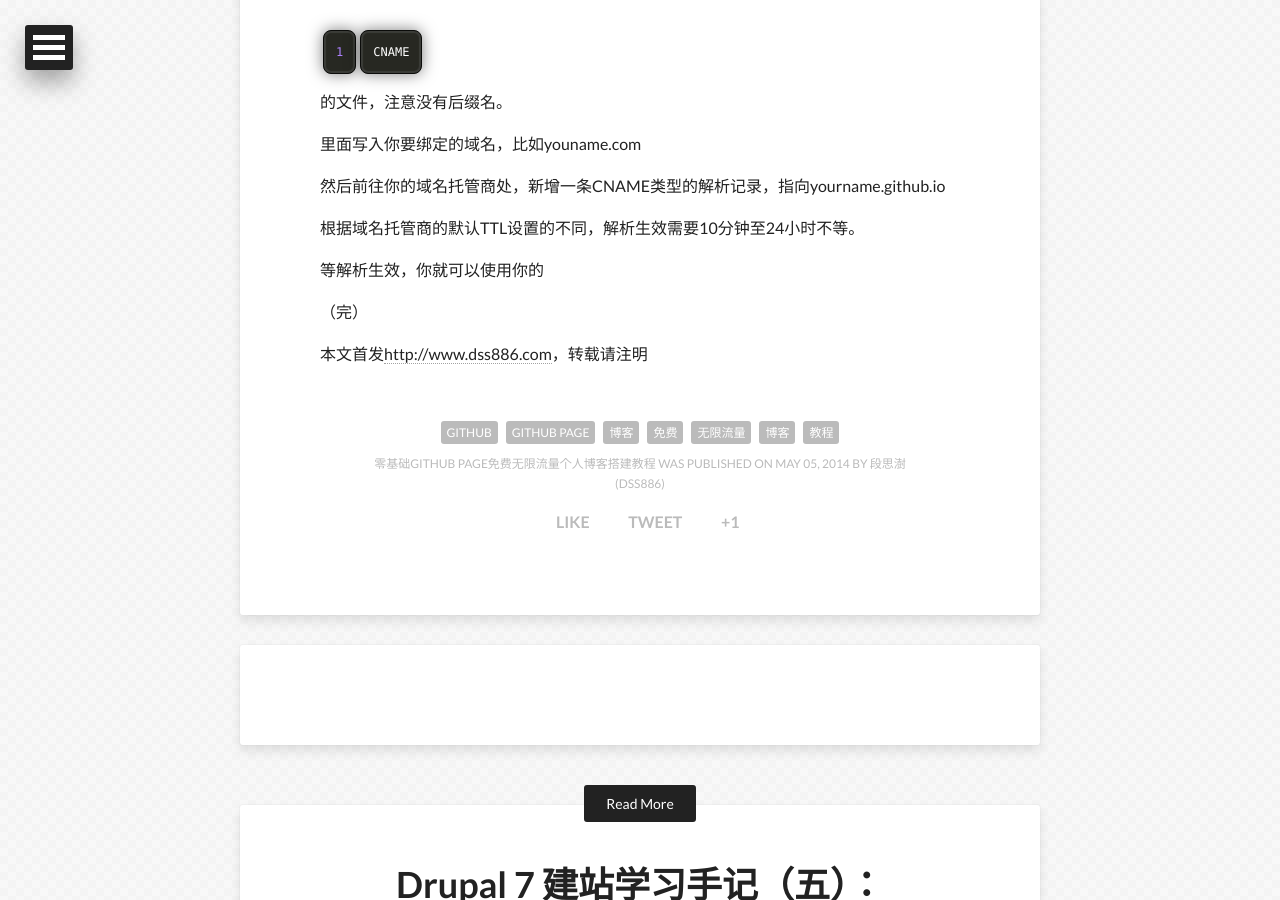
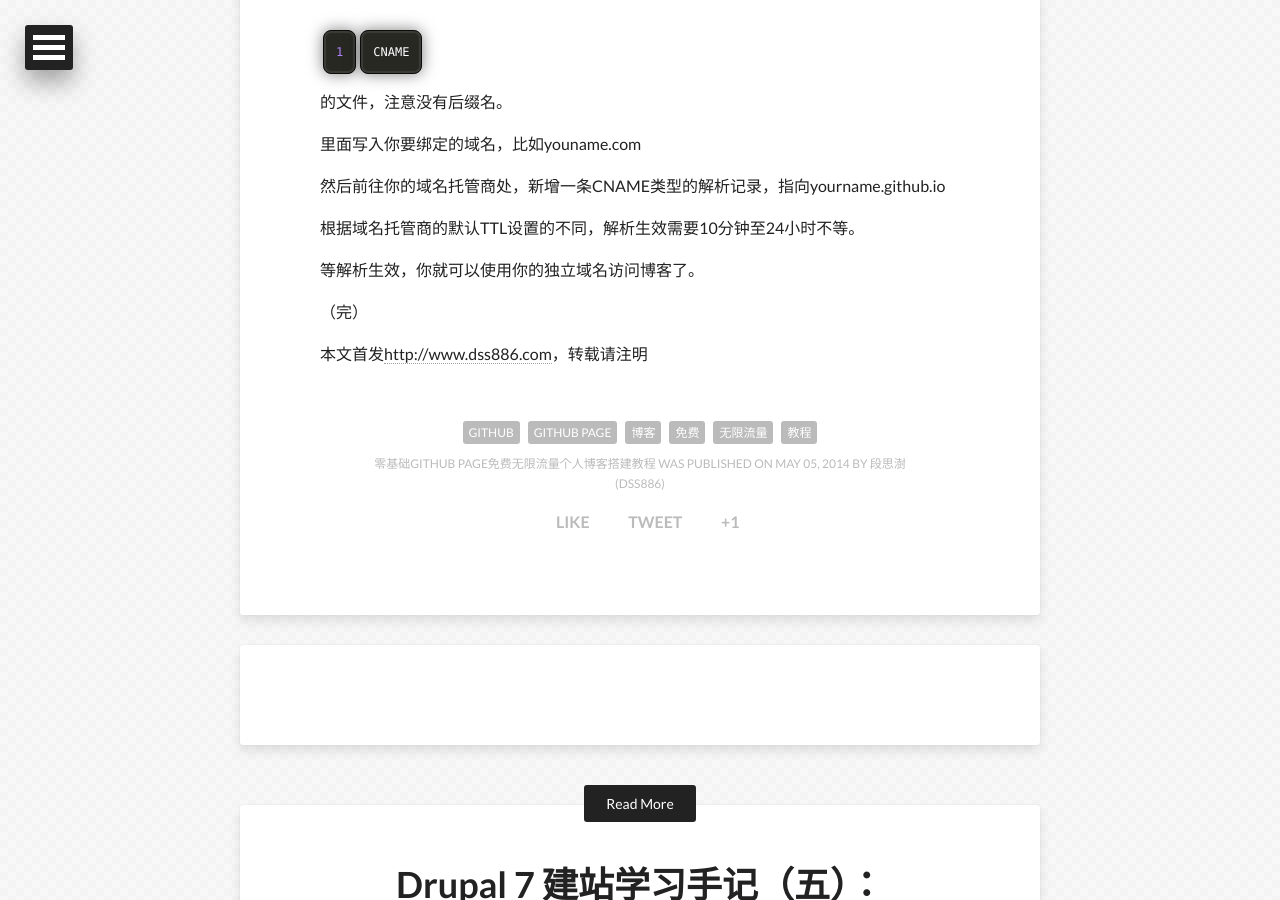
Before and after one commit to heamon7/dss886.github.io, a Jekyll site: the page built from _posts/2014-04-25-05.md, in a window 1280 px wide and 900 px high, scrolled down 8000 px. Built offline with Jekyll 4.4.1, drawn with Linux system fonts in a browser that asks for light colours; nearby versions of some CDN libraries; comment, search, counter and statistics services are not loaded.

Commit message:
update posts

```diff
--- a/_posts/2014-04-25-05.md
+++ b/_posts/2014-04-25-05.md
@@ -222,7 +222,7 @@ HPSTR主题里有几篇默认文章，讲解了一下如何写文章以及一些
 
 根据域名托管商的默认TTL设置的不同，解析生效需要10分钟至24小时不等。
 
-等解析生效，你就可以使用你的
+等解析生效，你就可以使用你的独立域名访问博客了。
 
 （完）
 
```
Also changed, not shown: other parts of _posts/2014-04-25-05.md (+1 -1 lines).
